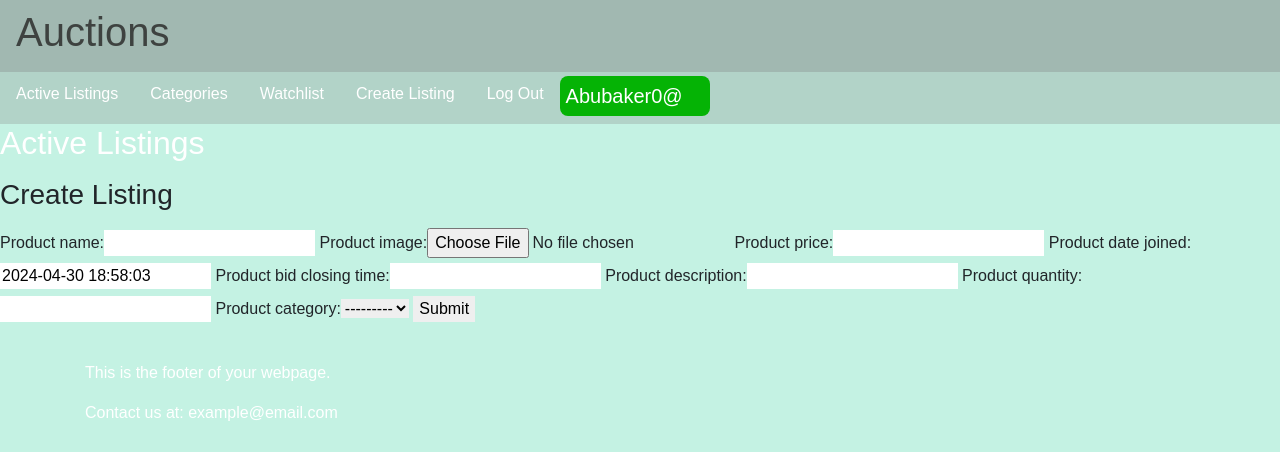
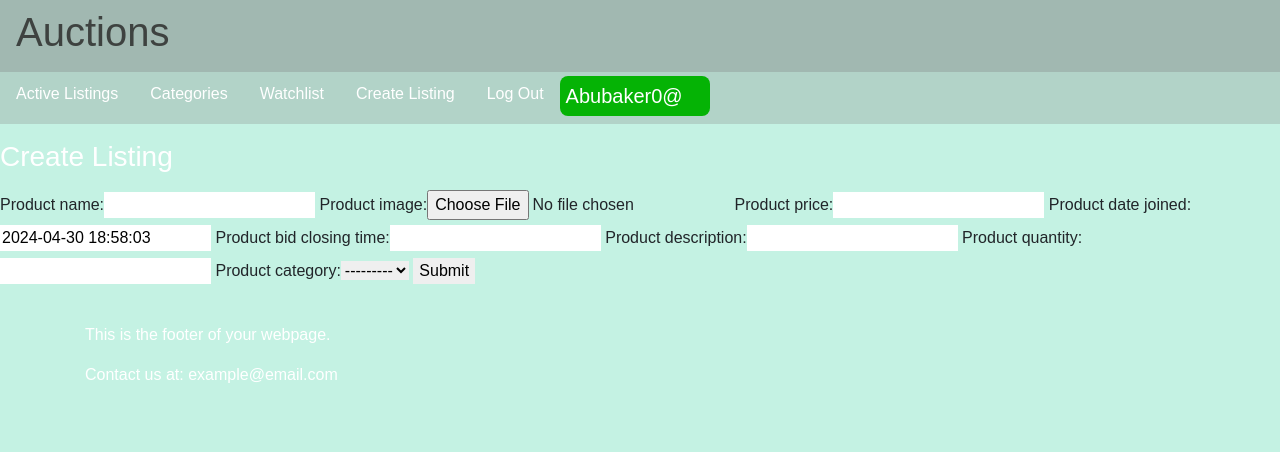
Before and after one commit to faisalkamilansari/abubaker, a Django app: page /create_listing in a window 1280 px wide. Shown: the top 452 px of the page. Run offline with Django 3.2, Linux system fonts and the light colour scheme; a user stored in the database is signed in; data that the repository does not hold is empty; parts of the project's set-up code (start-up, migrations or seed data) failed here and were passed over; some libraries are stand-ins or nearby versions.

Commit message:
Active Listing Fix

```diff
--- a/commerce/auctions/static/auctions/styles.css
+++ b/commerce/auctions/static/auctions/styles.css
@@ -31,12 +31,16 @@ body {
     background-color:hwb(160 77% 5%);
     margin-bottom:0;
   }
+
   /* #active{
     color:#ffffff;
     background-color:#232F3E ;
     margin:0;
   } */
+  #tag>h3{
+    color:#ffffff;
 
+  }
   header{
     font-family: sans-serif;
     color:#ffffff;
--- a/commerce/auctions/templates/auctions/index.html
+++ b/commerce/auctions/templates/auctions/index.html
@@ -1,17 +1,18 @@
 {% extends "auctions/layout.html" %}
 {% load static %}
 {% block body %}
+
+
+    {% if tag %}
+    <div id="tag">
+        <h3>{{tag}}</h3>
+    </div>
+    {% else %}
     <header>
         <div class="navbar-3">
             <h2>Active Listings</h2>
         </div>
     </header>
-
-    {% if tag %}
-    <div id="tag">
-        <h3>{{tag}}</h3>
-    </div>
-
     {% endif %}
 
     {% if form %}
@@ -51,4 +52,5 @@
         {% endfor %}
 
     </div>
+
 {% endblock %}
--- a/commerce/auctions/views.py
+++ b/commerce/auctions/views.py
@@ -34,7 +34,8 @@ def image(request,product_id):
 
 def Categories(request):
     return render(request,"auctions/index.html",{
-        "tag":"Categories"
+        "tag":"Categories",
+        "objects": AuctionList.objects.filter()
     })
 
 
```
Also changed, not shown: commerce/db.sqlite3, commerce/media/Images/LordVoldemortsWand_dOrJbty.jfif (added).
